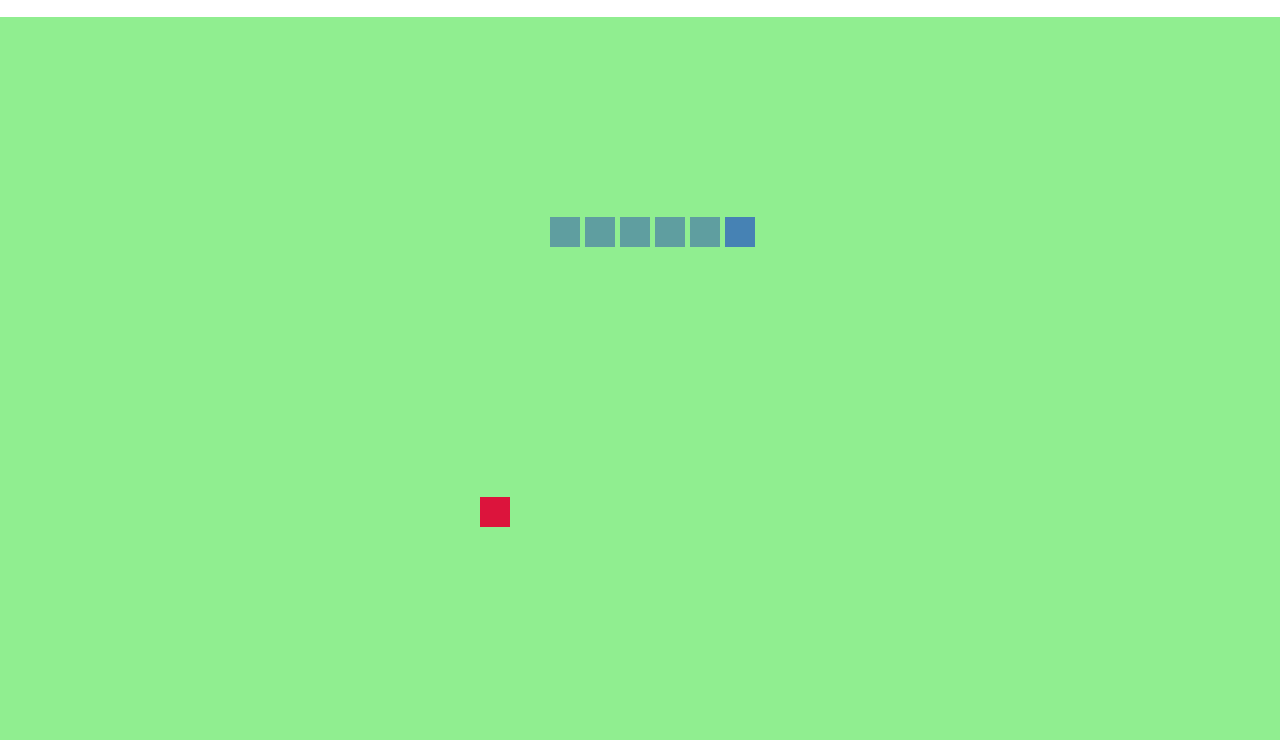
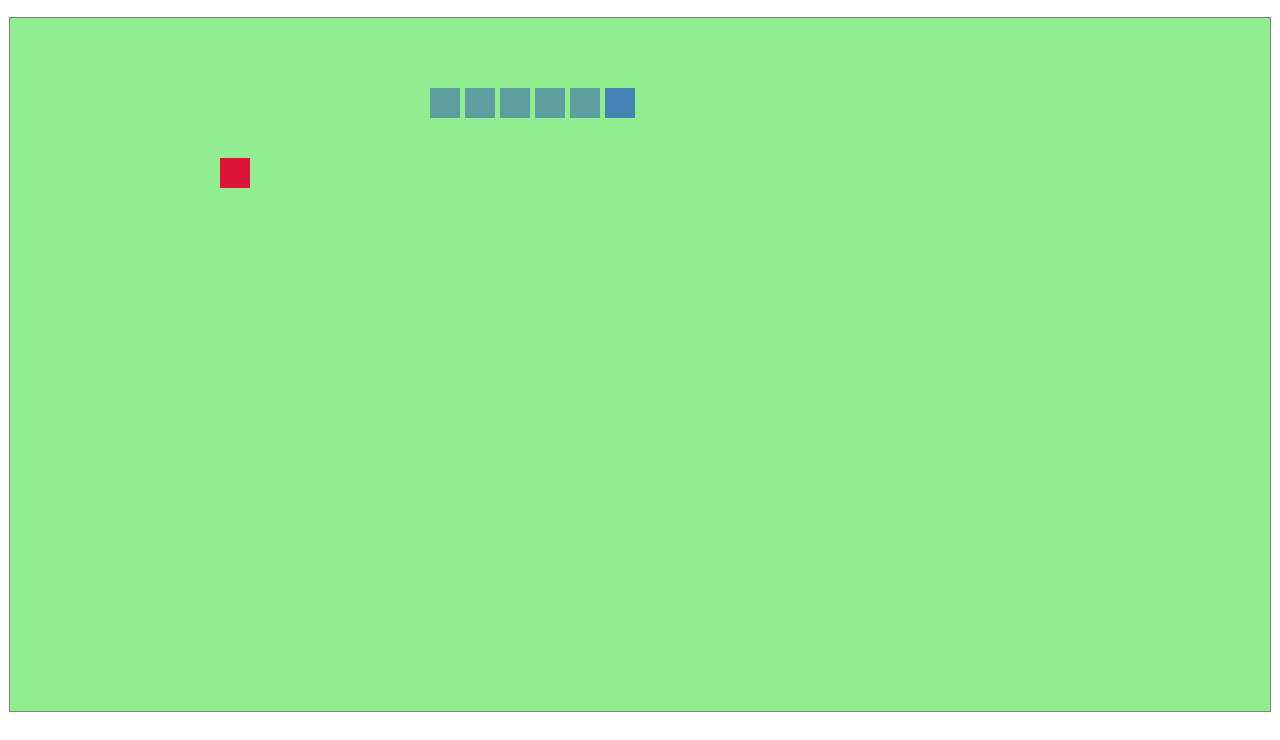
Before and after one commit to raychanks/snake-game, a website: page index.html in a window 1280 px wide. Shown: the part 60-800 px from the top of the page. Drawn offline with Linux system fonts and the light colour scheme.

Commit message:
Generate new food when food is eaten

```diff
--- a/index.css
+++ b/index.css
@@ -9,6 +9,8 @@ h1 {
 canvas {
   display: block;
   background: lightgreen;
+  margin: 0 auto;
+  border: 1px solid grey;
 }
 
 #modal {
--- a/index.js
+++ b/index.js
@@ -3,23 +3,28 @@ const modal = document.querySelector('#modal');
 const button = document.querySelector('#restart');
 const ctx = canvas.getContext('2d');
 
-// 77px for the header and its margin
-canvas.height = window.innerHeight - 77;
-canvas.width = window.innerWidth;
-
 const gridWidth = 5;
 const boxSize = 30;
 const stepSize = (boxSize + gridWidth);
+
+// 77px for the header and its margin
+canvas.height = window.innerHeight - 77 - window.innerHeight % stepSize;
+canvas.width = window.innerWidth - window.innerWidth % stepSize;
+
+const maxColumns = Math.floor(canvas.width / stepSize);
+const maxRows = Math.floor(canvas.height / stepSize);
+const startX = 70;
+const startY = 70;
 let headLocation = {
-  x: 200,
-  y: 200,
+  x: startX,
+  y: startY,
 };
 
 // d - down, u - up, l - left, r - right
 let linksFromHead = ['u', 'r', 'r', 'd', 'r'];
 let foodLocation = {
-  x: 480,
-  y: 480,
+  x: 210,
+  y: 140,
 };
 let currentDirection = 'r';
 let intervalId;
@@ -137,6 +142,60 @@ function checkCollide(linksFromHead) {
   return false;
 }
 
+function snakeFood(headLocation, foodLocation, linksFromHead) {
+  const occupied = [headLocation];
+  let refX;
+  let refY;
+
+  linksFromHead.forEach(direction => {
+    refX = occupied[occupied.length - 1].x;
+    refY = occupied[occupied.length - 1].y;
+
+    switch (direction) {
+    case 'r':
+      refX -= stepSize;
+      break;
+
+    case 'l':
+      refX += stepSize;
+      break;
+
+    case 'd':
+      refY -= stepSize;
+      break;
+
+    case 'u':
+      refY += stepSize;
+      break;
+
+    default:
+      throw new Error('Invalid data type');
+    }
+
+    occupied.push({ x: refX, y: refY });
+  });
+
+  const newX = startX % stepSize + Math.floor(Math.random() * maxColumns) * stepSize;
+  const newY = startX % stepSize + Math.floor(Math.random() * maxRows) * stepSize;
+
+  if (headLocation.x === foodLocation.x
+    && headLocation.y === foodLocation.y) {
+    let newX = startX % stepSize + Math.floor(Math.random() * maxColumns) * stepSize;
+    let newY = startX % stepSize + Math.floor(Math.random() * maxRows) * stepSize;
+
+    while (occupied.some(loc => loc.x === newX && loc.y === newY)) {
+      newX = startX % stepSize + Math.floor(Math.random() * maxColumns) * stepSize;
+      newY = startX % stepSize + Math.floor(Math.random() * maxRows) * stepSize;
+    }
+
+    foodLocation.x = newX;
+    foodLocation.y = newY;
+  }
+
+  ctx.fillStyle = 'crimson';
+  ctx.fillRect(foodLocation.x, foodLocation.y, boxSize, boxSize);
+}
+
 function updateCanvas() {
   linksFromHead.pop();
   linksFromHead.unshift(currentDirection);
@@ -168,10 +227,7 @@ function updateCanvas() {
 
     ctx.clearRect(0, 0, canvas.width, canvas.height);
     drawSnake();
-
-    // food
-    ctx.fillStyle = 'crimson';
-    ctx.fillRect(foodLocation.x, foodLocation.y, boxSize, boxSize);
+    snakeFood(headLocation, foodLocation, linksFromHead);
   }
 }
 
```
